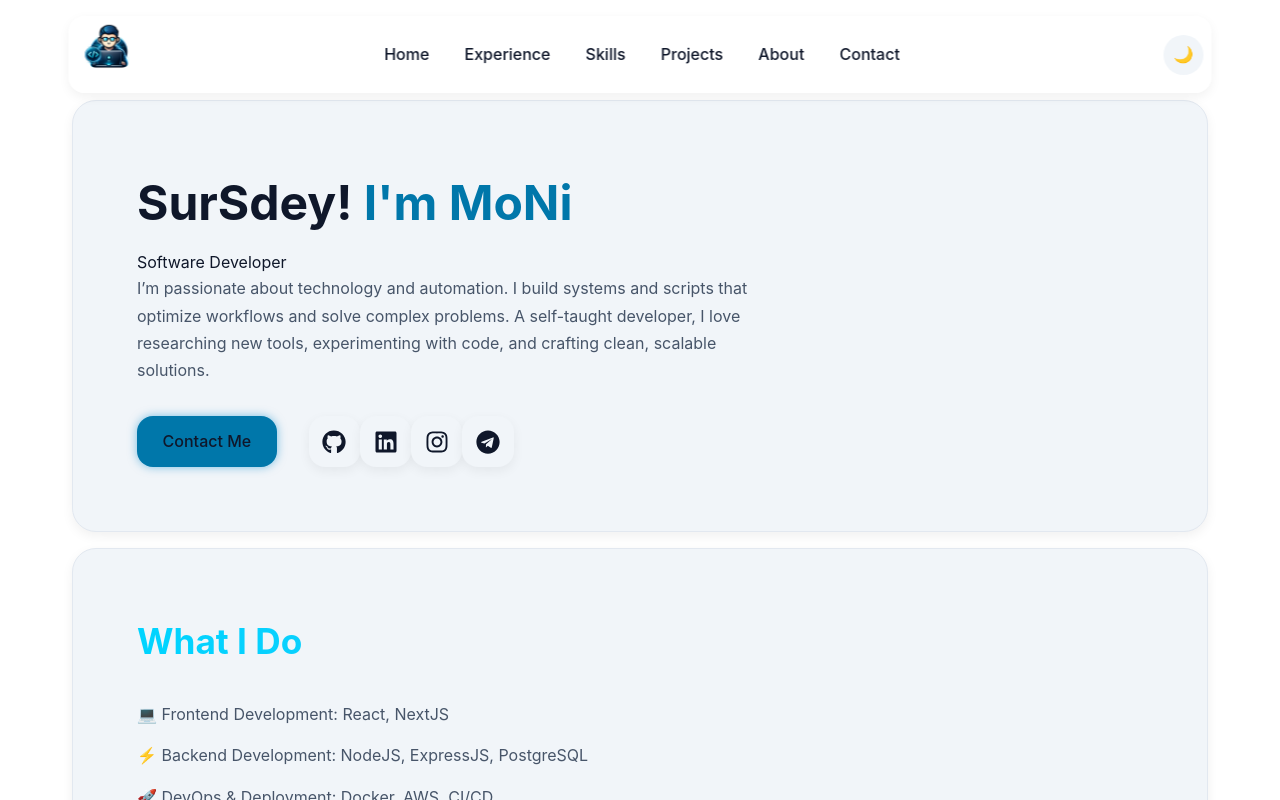
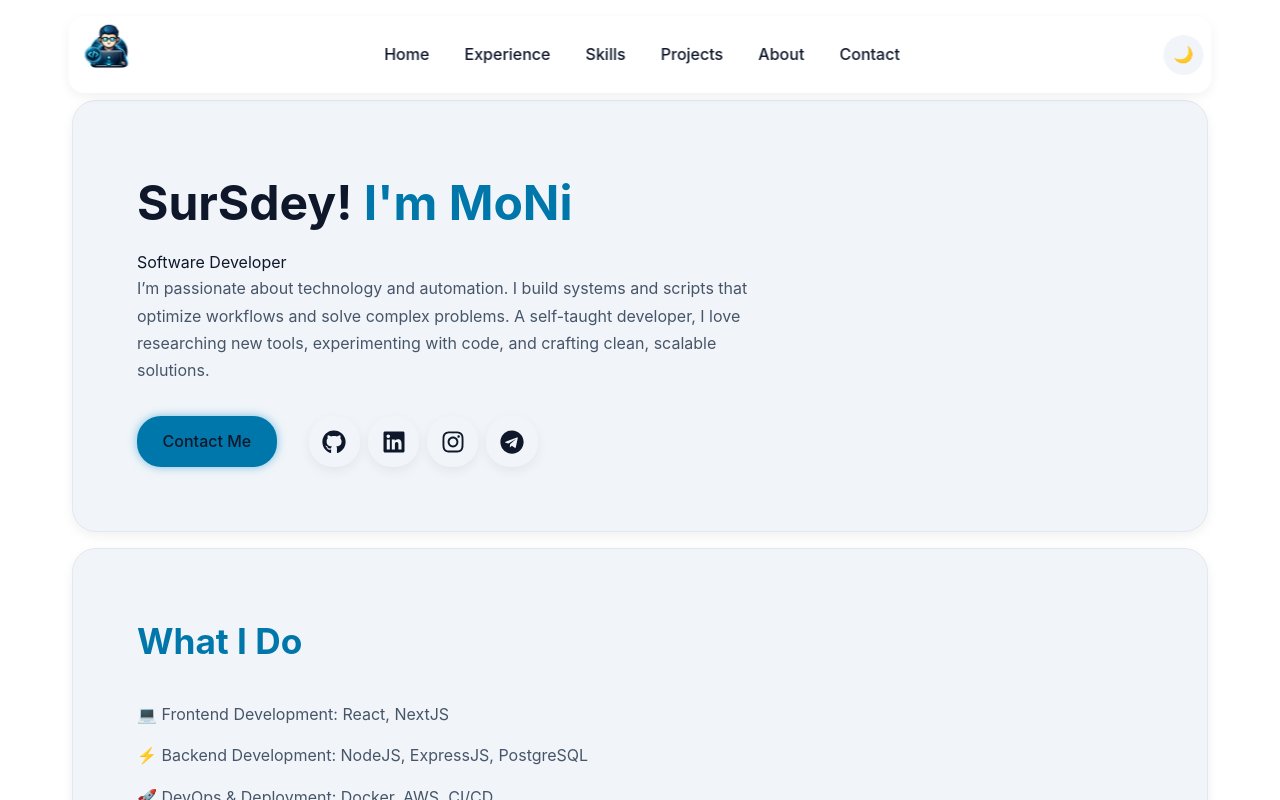
Before and after one commit to N-PanhaMony/portfolio_3.0.0, a React (Vite) app: page / in a window 1280 px wide. Shown: the top 800 px of the page. Built offline with nearby package versions, Linux system fonts and the light colour scheme.

Commit message:
Fix Home page layout: stack links vertically, center social icons, update highlights H2 color

```diff
--- a/src/styles/base.css
+++ b/src/styles/base.css
@@ -25,11 +25,10 @@ body {
 a { color: inherit; text-decoration: none; }
 ul { list-style: none; }
 
-[data-theme="dark"] h1, h2 {
+/* Correct dark mode heading gradient */
+[data-theme="dark"] h1 {
   background: linear-gradient(90deg, #00d4ff, #38bdf8);
-
-  -webkit-background-clip: text; /* for Safari / older Chrome */
-  background-clip: text;         /* standard property */
-
+  -webkit-background-clip: text;
+  background-clip: text;
   -webkit-text-fill-color: transparent;
 }
--- a/src/styles/components.css
+++ b/src/styles/components.css
@@ -44,7 +44,8 @@
   background-color: var(--color-section-bg);
   border-radius: 50%;
   box-shadow: var(--shadow-light);
-  display: flex;                 /* ensure flex */
+  display: inline-block;                 /* ensure flex */
+  flex-direction: column;
   align-items: center;           /* vertical center */
   justify-content: center;       /* horizontal center */
   transition: all 0.3s ease;
@@ -52,7 +53,6 @@
 
 .social-link svg,
 .social-link i {
-  display: block;                /* removes inline spacing issues */
   width: 1.5rem;                 /* force consistent size */
   height: 1.5rem;
 }
--- a/src/styles/home.css
+++ b/src/styles/home.css
@@ -60,15 +60,18 @@
 .links-container a {
   display: inline-flex;
   align-items: center;
+  gap: var(--spacing-lg);
+  border-radius: var(--radius-md);
+  font-weight: 500;
+}
+.links-container .social-links {
+  display: flex;
   gap: var(--spacing-sm);
-  border-radius: var(--radius-sm);
-  font-weight: 500;
 }
 
 /* ==========================
    HIGHLIGHTS SECTION
 ========================== */
-
 .highlights {
   padding: var(--spacing-xl);
   background-color: var(--color-section-bg);
@@ -87,6 +90,7 @@
 .highlights h2 {
   font-size: var(--fs-h2);
   margin-bottom: var(--spacing-lg);
+  color: var(--color-primary); /* apply primary color */
 }
 
 .highlights ul {
```
Also changed, not shown: src/pages/Home.jsx (+3 -4 lines).
